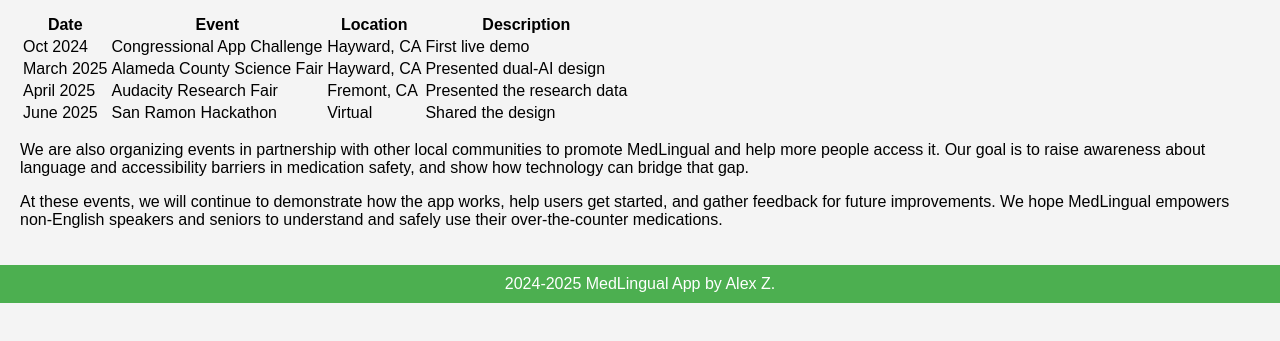
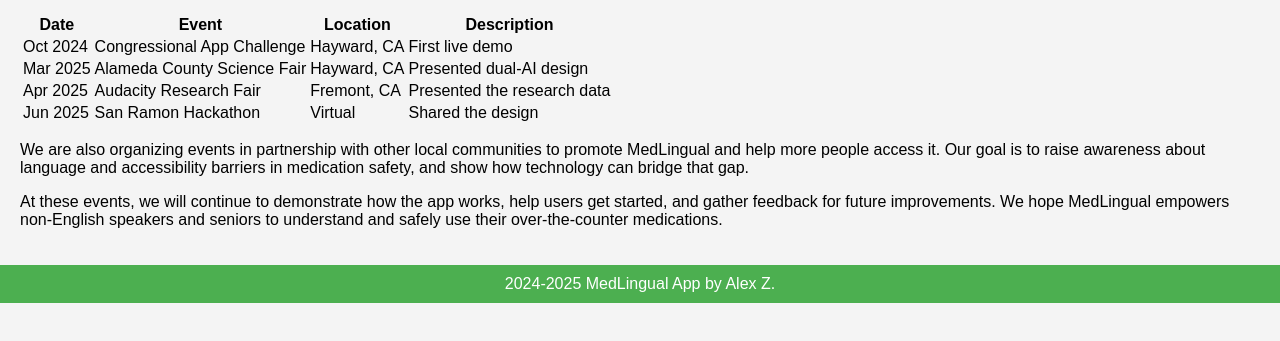
Before and after one commit to Heliophist/medlingual-site, a plain HTML site: page events.html in a window 1280 px wide. Shown: the part 235-576 px from the top of the page. Drawn offline with Linux system fonts and the light colour scheme.

Commit message:
Update events.html

```diff
--- a/events.html
+++ b/events.html
@@ -80,19 +80,19 @@
       <td>First live demo</td>
     </tr>
     <tr>
-      <td>March 2025</td>
+      <td>Mar 2025</td>
       <td>Alameda County Science Fair</td>
       <td>Hayward, CA</td>
       <td>Presented dual-AI design</td>
     </tr>
     <tr>
-      <td>April 2025</td>
+      <td>Apr 2025</td>
       <td>Audacity Research Fair</td>
       <td>Fremont, CA</td>
       <td>Presented the research data</td>
     </tr>
     <tr>
-      <td>June 2025</td>
+      <td>Jun 2025</td>
       <td>San Ramon Hackathon</td>
       <td>Virtual</td>
       <td>Shared the design</td>
```
